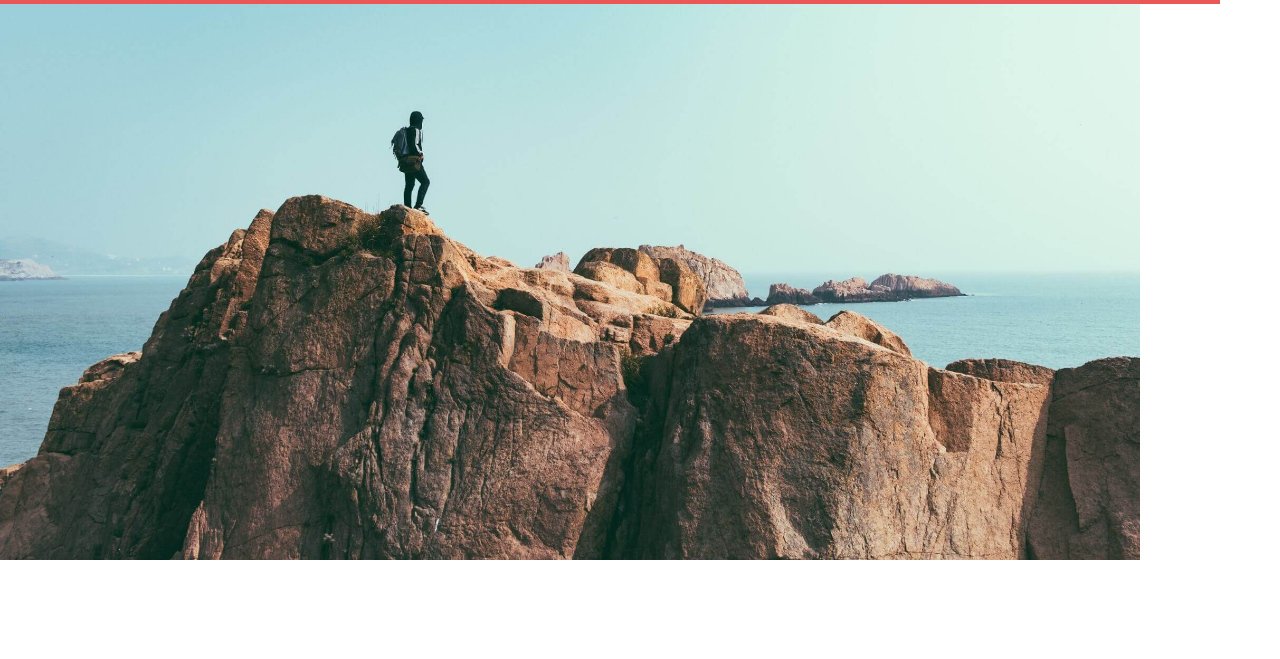
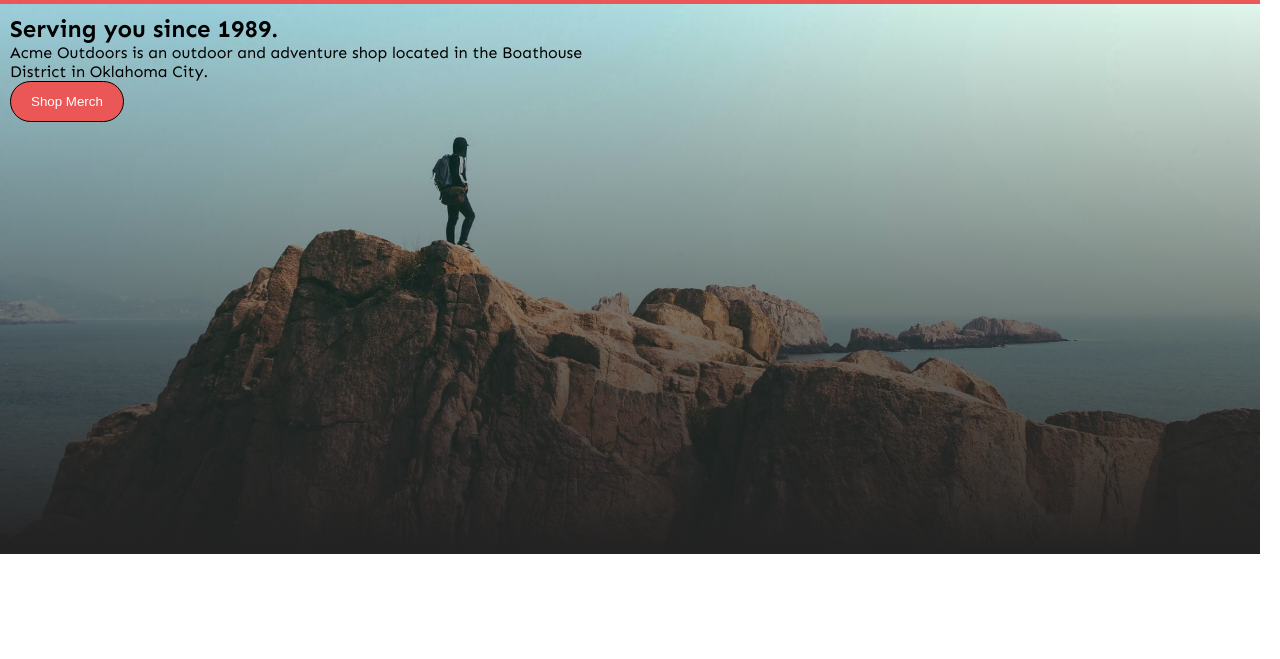
Before and after one commit to sauliusss/biznus_template, a website: page index.html in a window 1280 px wide. Shown: the part 141-800 px from the top of the page. Drawn offline with Linux system fonts and the light colour scheme.

Commit message:
add hero pic and text

```diff
--- a/css/base/base.css
+++ b/css/base/base.css
@@ -14,19 +14,26 @@ body {
   font-family: "Sen", sans-serif;
 }
 
-main {
-  display: inline-block;
-  width: 100%;
+main .no-padding {
+  padding: 0;
 }
 
-.hero-img img {
-  width: 100%;
-}
-
-main .bg-main > .row {
+main .container .no-margin {
   margin: 0;
 }
 
-main .bg-main > .row .col-12 {
-  margin: 0;
+.hero {
+  background-image: linear-gradient(360deg, #222, rgba(34, 34, 34, 0)), url(../../img/hero\ section\ img.jpg);
+  background-size: cover;
+  height: 550px;
+  background-position: 0px 0px, 50% 50%;
 }
+
+.hero-tittle-btn {
+  display: flex;
+  align-items: center;
+  text-wrap: wrap;
+  row-gap: 15px;
+
+  justify-items: center;
+}
--- a/css/base/layout.css
+++ b/css/base/layout.css
@@ -139,7 +139,7 @@
   margin-left: var(--ml11);
 }
 
-@media (min-width: 576px) {
+/* @media (min-width: 576px) {
   :root {
     --width: 540px;
     --half-gap: 15px;
@@ -606,4 +606,4 @@
   .row > .ml-xxl-11 {
     margin-left: var(--ml11);
   }
-}
+} */
--- a/css/components/header.css
+++ b/css/components/header.css
@@ -1,13 +1,15 @@
 .main-header {
   margin-top: 0;
   padding: 0;
-  position: fixed;
+  /* position: fixed; */
+  /* position: relative; */
   top: 0;
   z-index: 1;
 }
 
 .main-header .row {
   margin-top: 0;
+  margin-bottom: 0;
 }
 
 .main-header .row .col-12 {
--- a/index.html
+++ b/index.html
@@ -34,12 +34,17 @@
       </div>
     </header>
     <main>
-      <!-- hero start -->
-      <section class="container bg-main">
-        <div class="row">
-          <div class="col">
-            <div class="hero-img">
-              <img src="./img/hero section img.jpg" alt="img" />
+      <section class="container no-padding">
+        <div class="row no-margin">
+          <div class="col-12 no-margin">
+            <div class="hero">
+              <div class="row hero-tittle-btn">
+                <div class="col-6 col-lg-7">
+                  <h2 class="text-bigger">Serving you since 1989.</h2>
+                  <p class="p-text">Acme Outdoors is an outdoor and adventure shop located in the Boathouse District in Oklahoma City.</p>
+                  <button class="btn-nav">Shop Merch</button>
+                </div>
+              </div>
             </div>
           </div>
         </div>
@@ -48,3 +53,4 @@
     <script src="./js/pages/home.js" defer></script>
   </body>
 </html>
+<!-- <img src="./img/hero section img.jpg" alt="img" /> -->
```
